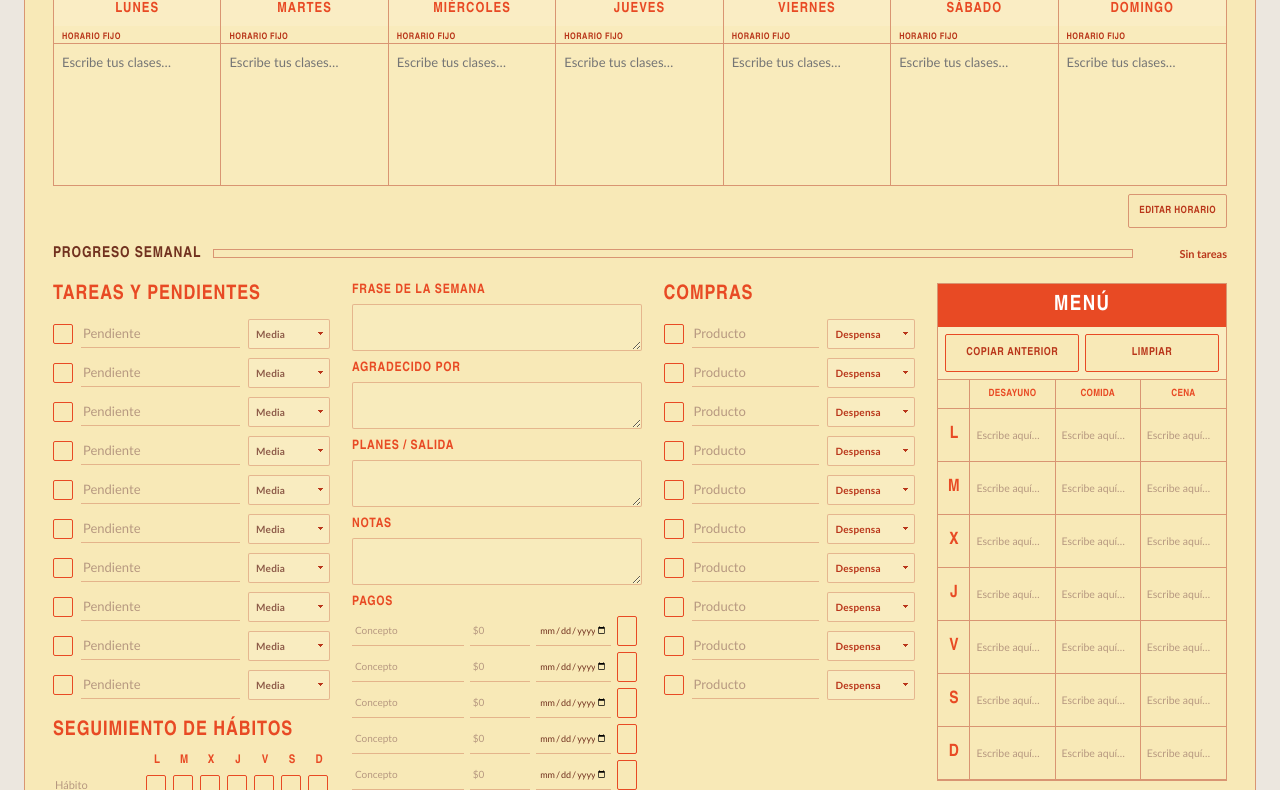
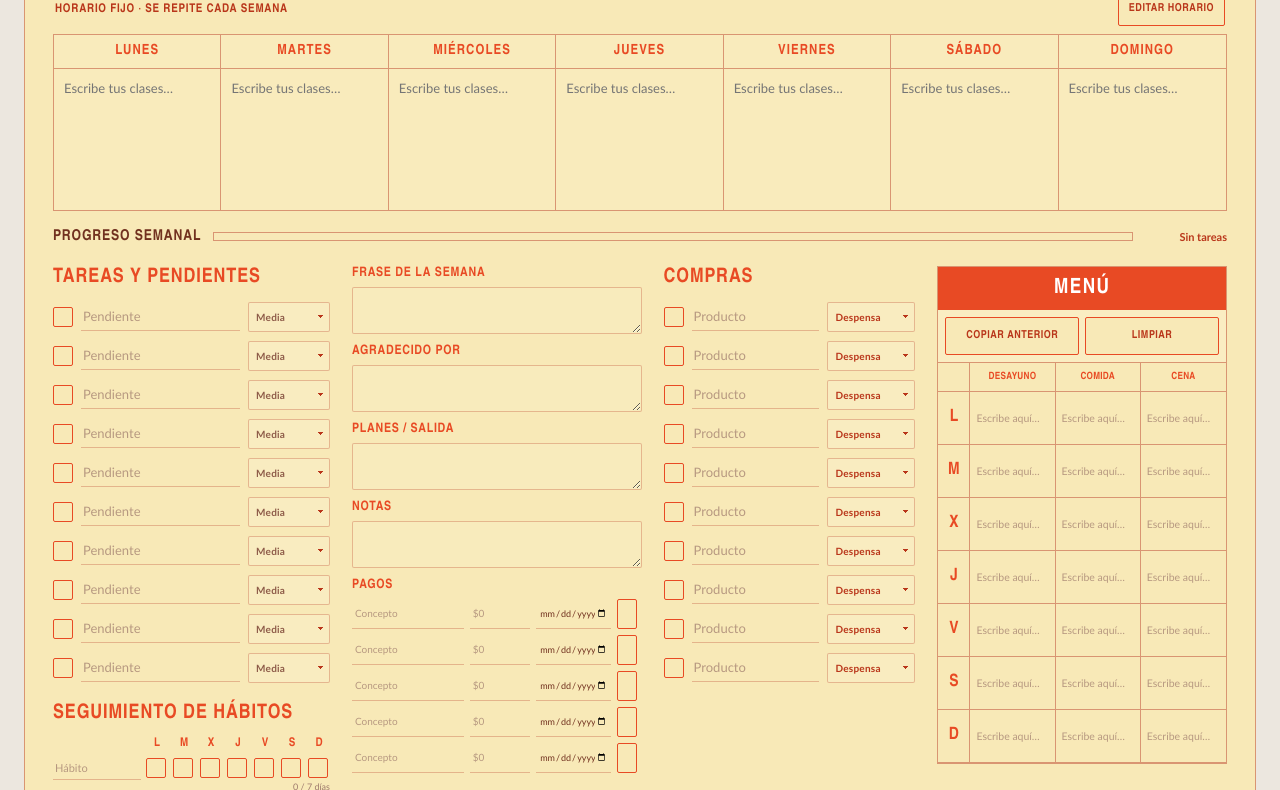
Before and after one commit to jjulioaaa-droid/-mi-semana, a plain HTML site: page index.html in a window 1280 px wide. Shown: the part 213-1003 px from the top of the page. Drawn offline with Linux system fonts and the light colour scheme.

Commit message:
Add files via upload

```diff
--- a/index.html
+++ b/index.html
@@ -52,7 +52,19 @@ h1{font-family:var(--font-display);font-size:clamp(4rem,9vw,7.3rem);line-height:
 .dayname{text-align:center;font-family:var(--font-display);font-size:14px;letter-spacing:.075em;font-weight:800;padding:8px 3px;color:var(--orange);text-transform:uppercase}
 .day textarea{display:block;width:100%;height:142px;border:0;border-top:1px solid var(--line);background:transparent;resize:none;padding:10px;color:var(--ink);outline:none;font-size:13px;line-height:1.45}
 
-.schedule-tools{display:flex;justify-content:flex-end;margin-top:8px}.schedule-edit{appearance:none;border:1px solid var(--line);background:transparent;color:var(--orange-dark);padding:6px 10px;font-family:var(--font-display);font-size:10px;font-weight:900;letter-spacing:.04em;text-transform:uppercase;cursor:pointer;border-radius:var(--radius);min-height:34px}.schedule-edit:hover{background:rgba(255,249,233,.25)}.schedule-edit:focus-visible{outline:2px solid var(--orange-dark);outline-offset:2px}.day.fixed .dayname{background:rgba(255,249,233,.16)}.day .fixed-label{font-family:var(--font-display);font-size:9px;font-weight:900;letter-spacing:.05em;color:var(--orange-dark);padding:6px 8px 0;text-transform:uppercase}.day .schedule-text{display:block;width:100%;height:142px;border:0;border-top:1px solid var(--line);background:transparent;resize:none;padding:9px 8px;color:var(--ink);outline:none;font-size:13px;line-height:1.4}.day .schedule-text[readonly]{cursor:default}.day .schedule-text:focus{background:rgba(255,249,233,.22);box-shadow:inset 0 0 0 1px var(--orange)}
+/* HORARIO FIJO: pertenece al usuario, no a una semana */
+.schedule-head{display:flex;align-items:center;justify-content:space-between;gap:12px;margin:0 0 8px;padding:0 2px}
+.schedule-title{font-family:var(--font-display);font-size:12px;font-weight:900;letter-spacing:.06em;text-transform:uppercase;color:var(--orange-dark)}
+.schedule-actions{display:flex;gap:7px}
+.schedule-btn{min-height:34px;padding:6px 10px;font-size:11px}
+.day textarea.schedule{height:142px}
+.day textarea.schedule:disabled{opacity:1;color:var(--ink);cursor:default}
+.day textarea.schedule.editing{background:rgba(255,249,233,.22);box-shadow:inset 0 0 0 1px var(--orange)}
+@media(max-width:720px){
+  .schedule-head{margin-bottom:7px}
+  .schedule-btn{min-height:36px;padding:7px 10px}
+  .day textarea.schedule{height:125px}
+}
 .progress-wrap{display:flex;align-items:center;gap:12px;margin:17px 0 0}
 .progress-label,.section h2,.prompt,.habithead,.menuhead,.menu-grid .mh,.menu-day{font-family:var(--font-display)}
 .progress-label{font-size:15px;font-weight:800;white-space:nowrap;text-transform:uppercase;letter-spacing:.055em;color:var(--ink)}
@@ -170,8 +182,11 @@ input[type=checkbox]:focus-visible{outline:2px solid var(--orange-dark);outline-
   </div>
   <div class="paper">
     <h1>JOURNAL</h1>
+    <div class="schedule-head">
+      <div class="schedule-title">Horario fijo · se repite cada semana</div>
+      <div class="schedule-actions"><button class="btn schedule-btn" id="editSchedule">Editar horario</button></div>
+    </div>
     <div class="days" id="days"></div>
-    <div class="schedule-tools"><button class="schedule-edit" id="scheduleEdit" type="button">Editar horario</button></div>
     <div class="progress-wrap"><span class="progress-label">Progreso semanal</span><div class="progress"><span id="progressBar"></span></div><span class="progress-count" id="progressCount">0 de 0</span></div>
     <div class="lower">
       <section class="section">
@@ -202,7 +217,7 @@ input[type=checkbox]:focus-visible{outline:2px solid var(--orange-dark);outline-
   </div>
 </div>
 <script>
-const KEY="mi-semana-v2"; const OLD_KEY="mi-semana-v1"; const FIXED_KEY="journal-fixed-schedule-v1"; let weekOffset=0; let editingSchedule=false;
+const KEY="mi-semana-v2"; const OLD_KEY="mi-semana-v1"; const SCHEDULE_KEY="journal-fixed-schedule-v1"; let weekOffset=0; let scheduleEditing=false;
 const dayNames=["LUNES","MARTES","MIÉRCOLES","JUEVES","VIERNES","SÁBADO","DOMINGO"], menuDays=["L","M","X","J","V","S","D"];
 const taskCats=["Universidad","Casa","Personal","Cocina","Otro"], groceryCats=["Frutas","Verduras","Lácteos","Proteína","Despensa","Limpieza","Otro"];
 function monday(d){d=new Date(d);let n=(d.getDay()+6)%7;d.setHours(0,0,0,0);d.setDate(d.getDate()-n);return d}
@@ -211,12 +226,28 @@ function load(k){try{return JSON.parse(localStorage.getItem(k)||"{}")}catch{retu
 let all=load(KEY); const old=load(OLD_KEY);
 function blank(){return {days:Array(7).fill(""),tasks:Array.from({length:10},()=>({t:"",c:false,cat:"Universidad",p:"Media"})),groceries:Array.from({length:10},()=>({t:"",c:false,cat:"Despensa"})),habits:Array.from({length:5},()=>({t:"",c:Array(7).fill(false)})),menu:Array.from({length:7},()=>({b:"",l:"",d:""})),phrase:"",grateful:"",plans:"",notes:"",payments:Array.from({length:5},()=>({t:"",a:"",d:"",c:false}))}}
 function migrate(k){if(all[k])return; if(old[k]){let o=old[k],n=blank();n.days=o.days||n.days;n.tasks=(o.tasks||n.tasks).map(x=>({...x,cat:x.cat||"Universidad",p:x.p||"Media"}));n.groceries=(o.groceries||n.groceries).map(x=>({...x,cat:x.cat||"Despensa"}));n.habits=o.habits||n.habits;n.phrase=o.phrase||"";n.grateful=o.grateful||"";n.plans=o.plans||"";n.notes=o.notes||"";let ms=o.menu||[];n.menu=n.menu.map((x,i)=>{let v=ms[i];return typeof v==='object'?v:{b:v||"",l:"",d:""}});n.payments=blank().payments;all[k]=n}else all[k]=blank()}
-function getFixedSchedule(){let v=load(FIXED_KEY);if(Array.isArray(v)&&v.length===7)return v;let seeded=(all[key()]&&all[key()].days)||[];let out=Array(7).fill("");for(let i=0;i<7;i++)out[i]=seeded[i]||"";localStorage.setItem(FIXED_KEY,JSON.stringify(out));return out} function saveFixed(v){localStorage.setItem(FIXED_KEY,JSON.stringify(v))}
 function data(){let k=key();migrate(k);return all[k]}
 function save(){localStorage.setItem(KEY,JSON.stringify(all))}
 function esc(s){return String(s??"").replaceAll("&","&amp;").replaceAll("<","&lt;").replaceAll(">","&gt;").replaceAll('"',"&quot;")}
+function getSchedule(){
+  let raw=load(SCHEDULE_KEY);
+  if(Array.isArray(raw) && raw.length===7)return raw;
+  if(raw && Array.isArray(raw.days) && raw.days.length===7)return raw.days;
+  let d=data();
+  let initial=(d.days||Array(7).fill("")).map(x=>String(x||""));
+  if(initial.some(x=>x.trim())){localStorage.setItem(SCHEDULE_KEY,JSON.stringify(initial));return initial}
+  return Array(7).fill("");
+}
+function saveSchedule(arr){localStorage.setItem(SCHEDULE_KEY,JSON.stringify(arr))}
+function renderSchedule(){
+  let sch=getSchedule();
+  document.getElementById("days").innerHTML=dayNames.map((n,i)=>`<div class="day"><div class="dayname">${n}</div><textarea class="schedule ${scheduleEditing?'editing':''}" data-sday="${i}" aria-label="Horario fijo ${n}" ${scheduleEditing?'':'disabled'} placeholder="Escribe tus clases…">${esc(sch[i])}</textarea></div>`).join("");
+  let b=document.getElementById("editSchedule");
+  b.textContent=scheduleEditing?'Guardar horario':'Editar horario';
+  b.classList.toggle('primary',scheduleEditing);
+}
 function render(){let d=data(),md=monday(new Date(key()+"T00:00:00"));document.getElementById("weekLabel").textContent=md.toLocaleDateString("es-MX",{day:"numeric",month:"short"})+" – "+new Date(md.getTime()+6*86400000).toLocaleDateString("es-MX",{day:"numeric",month:"short"});
- const fixed=getFixedSchedule(); document.getElementById("days").innerHTML=dayNames.map((n,i)=>`<div class="day fixed"><div class="dayname">${n}</div><div class="fixed-label">Horario fijo</div><textarea class="schedule-text" data-fixed-day="${i}" aria-label="Horario fijo ${n}" ${editingSchedule?'':'readonly'} placeholder="Escribe tus clases…">${esc(fixed[i]||'')}</textarea></div>`).join(""); document.getElementById("scheduleEdit").textContent=editingSchedule?"Guardar horario":"Editar horario";
+ renderSchedule();
  renderTasks(d.tasks);renderGroceries(d.groceries);renderHabits(d.habits);renderMenu(d.menu);renderPayments(d.payments);document.querySelectorAll("[data-key]").forEach(x=>x.value=d[x.dataset.key]||"");updateProgress();wire()}
 function selectHTML(opts,val,cls='mini-select'){return `<select class="${cls}">${opts.map(o=>`<option ${o===val?'selected':''}>${esc(o)}</option>`).join("")}</select>`}
 function renderTasks(arr){document.getElementById("tasks").innerHTML=arr.map((x,i)=>`<label class="checkrow"><input type="checkbox" data-tc="${i}" ${x.c?'checked':''}><input type="text" data-tt="${i}" value="${esc(x.t)}" placeholder="Pendiente"><select class="mini-select priority-${String(x.p||'Media').toLowerCase()}" data-tp="${i}"><option ${x.p==='Alta'?'selected':''}>Alta</option><option ${(!x.p||x.p==='Media')?'selected':''}>Media</option><option ${x.p==='Baja'?'selected':''}>Baja</option></select></label>`).join("")}
@@ -225,13 +256,23 @@ function renderHabits(arr){document.getElementById("habits").innerHTML=arr.map((
 function renderMenu(arr){document.getElementById("menu").innerHTML=`<div class="mh"></div><div class="mh mealhead">DESAYUNO</div><div class="mh mealhead">COMIDA</div><div class="mh mealhead">CENA</div>`+arr.map((m,i)=>`<div class="menu-day">${menuDays[i]}</div><div class="menu-cell"><input data-m="${i}-b" value="${esc(m.b)}" placeholder="Escribe aquí…"></div><div class="menu-cell"><input data-m="${i}-l" value="${esc(m.l)}" placeholder="Escribe aquí…"></div><div class="menu-cell"><input data-m="${i}-d" value="${esc(m.d)}" placeholder="Escribe aquí…"></div>`).join("")}
 function renderPayments(arr){document.getElementById("payments").innerHTML=arr.map((p,i)=>`<div class="payrow"><input data-pt="${i}" value="${esc(p.t)}" placeholder="Concepto"><input data-pa="${i}" value="${esc(p.a)}" placeholder="$0" inputmode="decimal"><input type="date" data-pd="${i}" value="${esc(p.d)}"><input class="paid" type="checkbox" data-pc="${i}" ${p.c?'checked':''} title="Pagado"></div>`).join("");let total=arr.reduce((s,p)=>s+(parseFloat(String(p.a).replace(/[^0-9.]/g,''))||0),0),pending=arr.filter(p=>p.a&&!p.c).reduce((s,p)=>s+(parseFloat(String(p.a).replace(/[^0-9.]/g,''))||0),0);document.getElementById("paymentSummary").textContent=total?`Total: $${total.toFixed(2)} · Pendiente: $${pending.toFixed(2)}`:""}
 function updateProgress(){let d=data(),filled=d.tasks.filter(x=>x.t.trim()).length,done=d.tasks.filter(x=>x.t.trim()&&x.c).length,pct=filled?Math.round(done/filled*100):0;document.getElementById("progressBar").style.width=pct+"%";document.getElementById("progressCount").textContent=filled?`${done} de ${filled} · ${pct}%`:"Sin tareas"}
-function wire(){document.querySelectorAll("[data-fixed-day]").forEach(x=>x.oninput=()=>{let v=getFixedSchedule();v[+x.dataset.fixedDay]=x.value;saveFixed(v)}); document.getElementById("scheduleEdit").onclick=()=>{if(editingSchedule){editingSchedule=false;document.querySelectorAll("[data-fixed-day]").forEach(x=>x.readOnly=true);document.getElementById("scheduleEdit").textContent="Editar horario";saveFixed(getFixedSchedule())}else{editingSchedule=true;document.querySelectorAll("[data-fixed-day]").forEach(x=>x.readOnly=false);document.getElementById("scheduleEdit").textContent="Guardar horario";document.querySelector('[data-fixed-day="0"]')?.focus()}};document.querySelectorAll("[data-day]").forEach(x=>x.oninput=()=>{data().days[x.dataset.day]=x.value;save()});document.querySelectorAll("[data-key]").forEach(x=>x.oninput=()=>{data()[x.dataset.key]=x.value;save()});
+function wire(){document.querySelectorAll("[data-sday]").forEach(x=>x.oninput=()=>{let sch=getSchedule();sch[+x.dataset.sday]=x.value;saveSchedule(sch)});document.querySelectorAll("[data-key]").forEach(x=>x.oninput=()=>{data()[x.dataset.key]=x.value;save()});
  document.querySelectorAll("[data-tt]").forEach(x=>x.oninput=()=>{data().tasks[x.dataset.tt].t=x.value;save();updateProgress()});document.querySelectorAll("[data-tc]").forEach(x=>x.onchange=()=>{data().tasks[x.dataset.tc].c=x.checked;save();updateProgress()});document.querySelectorAll("[data-tp]").forEach(x=>x.onchange=()=>{data().tasks[x.dataset.tp].p=x.value;save();x.className='mini-select priority-'+x.value.toLowerCase()});
  document.querySelectorAll("[data-gt]").forEach(x=>x.oninput=()=>{data().groceries[x.dataset.gt].t=x.value;save()});document.querySelectorAll("[data-gc]").forEach(x=>x.onchange=()=>{data().groceries[x.dataset.gc].c=x.checked;save()});document.querySelectorAll("[data-gcat]").forEach(x=>x.onchange=()=>{data().groceries[x.dataset.gcat].cat=x.value;save()});
  document.querySelectorAll("[data-habit]").forEach(x=>x.oninput=()=>{data().habits[x.dataset.habit].t=x.value;save()});document.querySelectorAll("[data-hc]").forEach(x=>x.onchange=()=>{let[a,b]=x.dataset.hc.split('-').map(Number);data().habits[a].c[b]=x.checked;save();renderHabits(data().habits);wire()});
  document.querySelectorAll("[data-m]").forEach(x=>x.oninput=()=>{let[a,b]=x.dataset.m.split('-');data().menu[+a][b]=x.value;save()});
  document.querySelectorAll("[data-pt]").forEach(x=>x.oninput=()=>{data().payments[x.dataset.pt].t=x.value;save()});document.querySelectorAll("[data-pa]").forEach(x=>x.oninput=()=>{data().payments[x.dataset.pa].a=x.value;save();renderPayments(data().payments);wire()});document.querySelectorAll("[data-pd]").forEach(x=>x.onchange=()=>{data().payments[x.dataset.pd].d=x.value;save()});document.querySelectorAll("[data-pc]").forEach(x=>x.onchange=()=>{data().payments[x.dataset.pc].c=x.checked;save();renderPayments(data().payments);wire()})}
 
+document.getElementById("editSchedule").onclick=()=>{
+  if(scheduleEditing){
+    let sch=Array.from(document.querySelectorAll('[data-sday]')).map(x=>x.value);
+    saveSchedule(sch);
+    scheduleEditing=false;
+  }else{
+    scheduleEditing=true;
+  }
+  renderSchedule();wire();
+};
 document.getElementById("prev").onclick=()=>{weekOffset--;render()};document.getElementById("next").onclick=()=>{weekOffset++;render()};document.getElementById("today").onclick=()=>{weekOffset=0;render()};document.getElementById("print").onclick=()=>window.print();
 document.getElementById("copyMenu").onclick=()=>{if(weekOffset===-999)return;let prevOffset=weekOffset-1;let dkey=key();let pm=monday(new Date());pm.setDate(pm.getDate()+prevOffset*7);let pk=pm.toISOString().slice(0,10);migrate(pk);data().menu=JSON.parse(JSON.stringify(all[pk].menu));save();render()};
 document.getElementById("clearMenu").onclick=()=>{data().menu=blank().menu;save();render()};
--- a/sw.js
+++ b/sw.js
@@ -1,4 +1,4 @@
-const CACHE='journal-v2-3';
+const CACHE='journal-v2-3-real-1';
 const ASSETS=['./','./index.html','./manifest.json','./icon.svg'];
 self.addEventListener('install',e=>e.waitUntil(caches.open(CACHE).then(c=>c.addAll(ASSETS)).then(()=>self.skipWaiting())));
 self.addEventListener('activate',e=>e.waitUntil(caches.keys().then(keys=>Promise.all(keys.filter(k=>k!==CACHE).map(k=>caches.delete(k)))).then(()=>self.clients.claim())));
```
Also changed, not shown: manifest.json.
